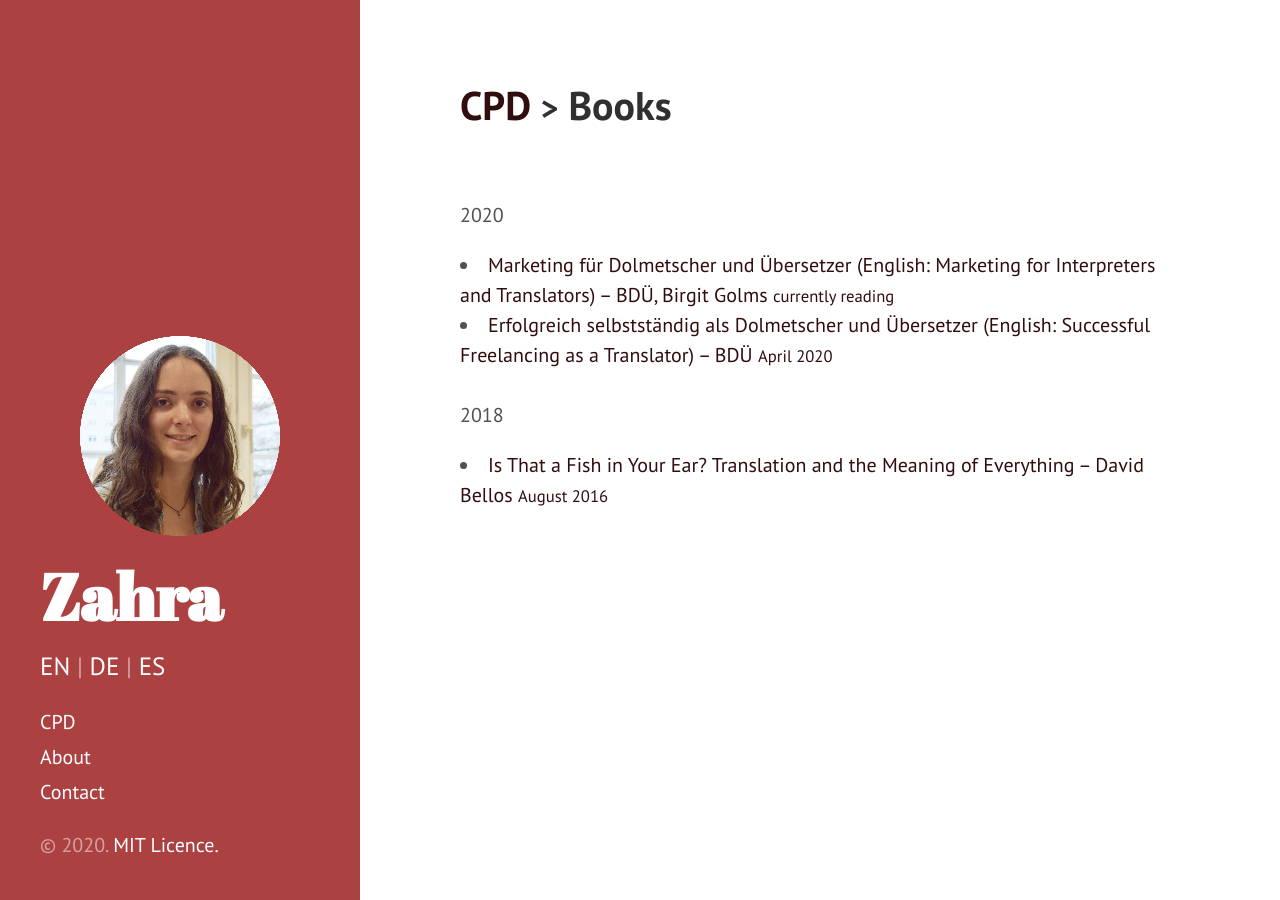
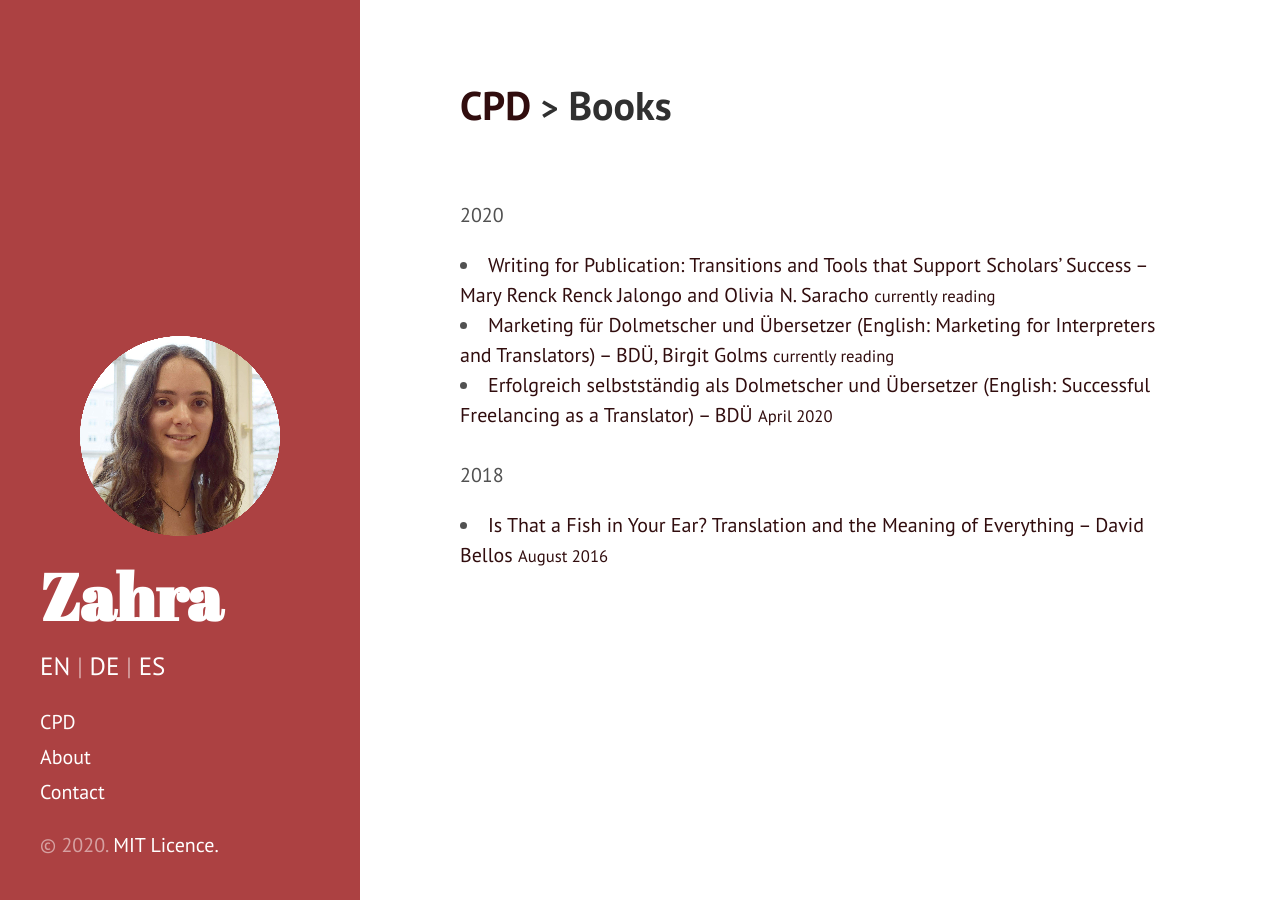
Before and after one commit to Zahra-Claire-Bahrani-Peacock/zahra-claire-bahrani-peacock.github.io, a Jekyll site: the page built from CPD-books.md, in a window 1280 px wide. Built offline with Jekyll 4.4.1, drawn with Linux system fonts in a browser that asks for light colours.

Commit message:
Update CPD-books.md

```diff
--- a/CPD-books.md
+++ b/CPD-books.md
@@ -7,6 +7,8 @@ permalink: books
 <br>
 <br>
 2020
+<li><a href="https://www.amazon.co.uk/Writing-Publication-Transitions-Scholars-Education/dp/3319316486" target="_blank">Writing for Publication: Transitions and Tools that Support Scholars’ Success – Mary Renck Renck Jalongo and Olivia N. Saracho <small>currently reading</small></a></li>
+
 <li><a href="https://www.bdue-fachverlag.de/detail_book/80" target="_blank" title="Link in German.">Marketing für Dolmetscher und Übersetzer (English: Marketing for Interpreters and Translators) – BDÜ, Birgit Golms <small>currently reading</small></a></li>
 
 <li><a href="https://www.bdue-fachverlag.de/detail_book/99" target="_blank" title="Link in German.">Erfolgreich selbstständig als Dolmetscher und Übersetzer (English: Successful Freelancing as a Translator) – BDÜ <small>April 2020</small></a></li>
```
